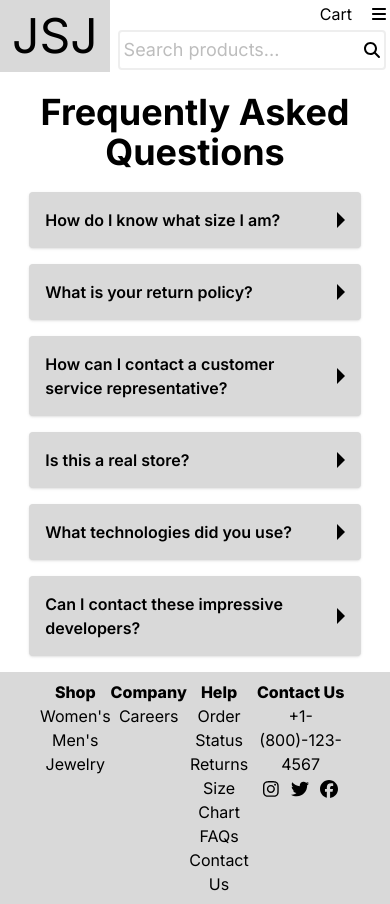
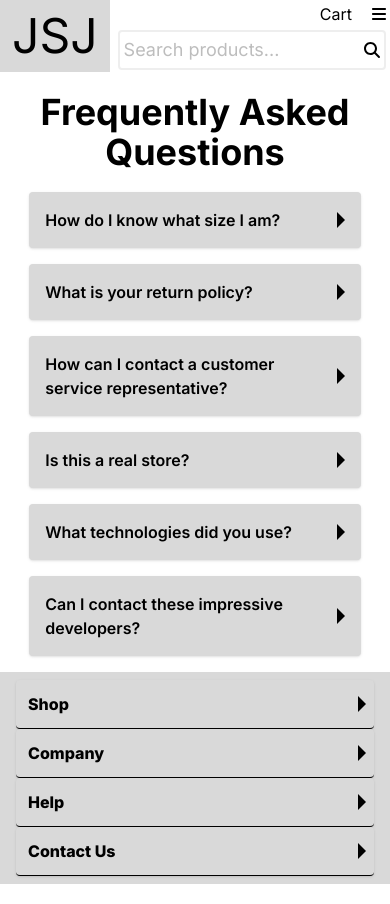
Before and after one commit to Jwensloff/JSJStorefront, a Next.js app: page /FAQs in a window 390 px wide. Built offline with nearby package versions, Linux system fonts and the light colour scheme.

Commit message:
Add media query to footer and link icons to fallback page

```diff
--- a/src/components/Footer/Footer.tsx
+++ b/src/components/Footer/Footer.tsx
@@ -2,16 +2,86 @@ import Link from "next/link";
 
 import "@fortawesome/fontawesome-svg-core/styles.css";
 import { FontAwesomeIcon } from "@fortawesome/react-fontawesome";
+import { IconDefinition } from "@fortawesome/fontawesome-svg-core";
 import {
   faInstagram,
   faTwitter,
   faFacebook,
 } from "@fortawesome/free-brands-svg-icons";
 
+const AccordionSection = ({
+  title,
+  links,
+}: {
+  title: string;
+  links: { href: string; text?: string; icon?: IconDefinition }[];
+}) => (
+  <details className="bg-gray-custom shadow rounded group border-b border-black w-[100%] md:hidden">
+    <summary className="list-none flex flex-wrap items-center cursor-pointer">
+      <h2 className="font-extrabold flex-1 p-3">{title}</h2>
+      <div className="border-8 border-transparent border-l-black ml-2 group-open:rotate-90 transition-transform origin-left"></div>
+    </summary>
+    <div className="p-4 py-0">
+      <div className="flex flex-col">
+        {links.map((link, index) => (
+          <Link
+            key={index}
+            href={link.href}
+            className="cursor-pointer hover:underline"
+          >
+            {link.text}
+            {link.icon && <FontAwesomeIcon icon={link.icon} />}
+          </Link>
+        ))}
+      </div>
+    </div>
+  </details>
+);
 export default function Footer() {
+  const sections = [
+    {
+      title: "Shop",
+      links: [
+        { href: "/womens", text: "Women's" },
+        { href: "/mens", text: "Men's" },
+        { href: "/jewelry", text: "Jewelry" },
+      ],
+    },
+    {
+      title: "Company",
+      links: [{ href: "/careers", text: "Careers" }],
+    },
+    {
+      title: "Help",
+      links: [
+        { href: "/order-status", text: "Order Status" },
+        { href: "/returns-&-exchanges", text: "Returns" },
+        { href: "/size-chart", text: "Size Chart" },
+        { href: "/FAQs", text: "FAQs" },
+        { href: "/contact", text: "Contact Us" },
+      ],
+    },
+    {
+      title: "Contact Us",
+      links: [
+        { href: "/fallback", text: "+1-(800)-123-4567" },
+        { href: "/fallback", icon: faInstagram },
+        { href: "/fallback", icon: faTwitter },
+        { href: "/fallback", icon: faFacebook },
+      ],
+    },
+  ];
   return (
-    <div className="flex w-full justify-between text-center	p-2 px-10 bg-gray-custom">
-      <div className="flex flex-col">
+    <div className="flex flex-col md:flex-row w-full justify-between md:text-center	p-2 px-4 md:px-10 bg-gray-custom">
+      {sections.map((section, index) => (
+        <AccordionSection
+          key={index}
+          title={section.title}
+          links={section.links}
+        />
+      ))}
+
+      <div className="hidden md:flex md:flex-col">
         <h2 className="font-extrabold">Shop</h2>
         <Link href="/womens" className="cursor-pointer hover:underline">
           Women&apos;s
@@ -23,13 +93,13 @@ export default function Footer() {
           Jewelry
         </Link>
       </div>
-      <div className="flex flex-col">
+      <div className="hidden md:flex md:flex-col">
         <h2 className="font-extrabold">Company</h2>
         <Link href="/careers" className="cursor-pointer hover:underline">
           Careers
         </Link>
       </div>
-      <div className="flex flex-col">
+      <div className="hidden md:flex md:flex-col">
         <h2 className="font-extrabold">Help</h2>
         <Link href="/order-status" className="cursor-pointer hover:underline">
           Order Status
@@ -50,13 +120,19 @@ export default function Footer() {
           Contact Us
         </Link>
       </div>
-      <div className="flex flex-col	">
+      <div className="hidden md:flex md:flex-col">
         <h2 className="font-extrabold">Contact Us</h2>
         <p className="cursor-pointer hover:underline"> +1-(800)-123-4567</p>
         <div className="flex justify-evenly text-lg mt-1">
-          <FontAwesomeIcon icon={faInstagram} />
-          <FontAwesomeIcon icon={faTwitter} />
-          <FontAwesomeIcon icon={faFacebook} />
+          <Link href={"/fallback"}>
+            <FontAwesomeIcon icon={faInstagram} />
+          </Link>
+          <Link href={"/fallback"}>
+            <FontAwesomeIcon icon={faTwitter} />
+          </Link>
+          <Link href={"/fallback"}>
+            <FontAwesomeIcon icon={faFacebook} />
+          </Link>
         </div>
       </div>
     </div>
```
